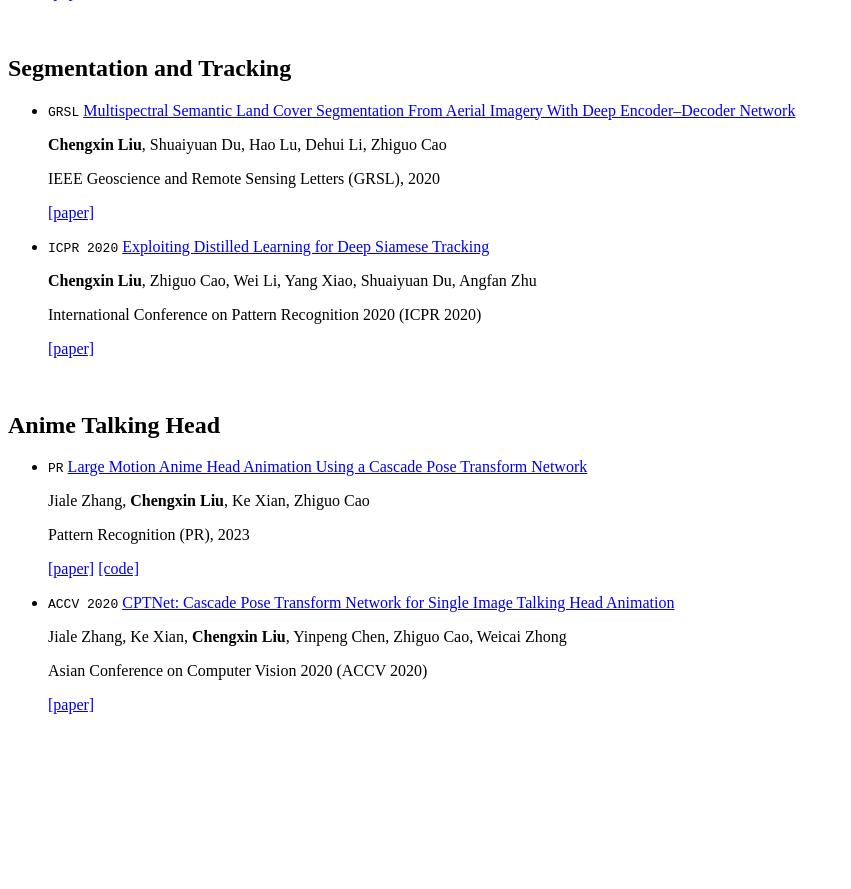
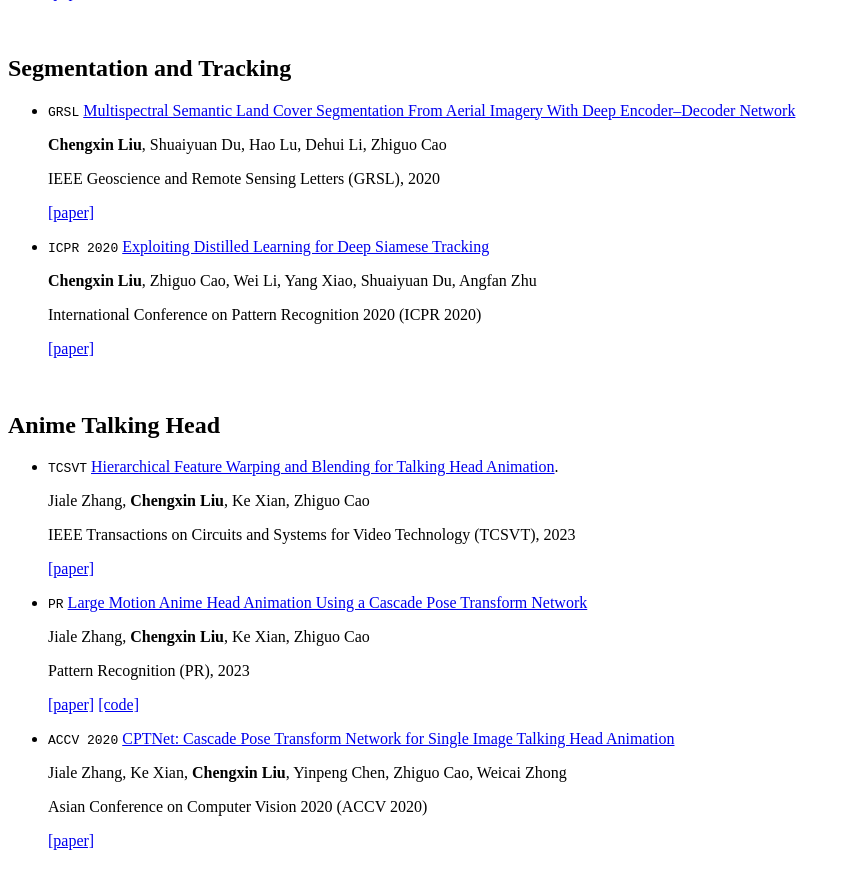
Before and after one commit to cxliu0/cxliu0.github.io, a Jekyll site: the page built from _pages/includes/pub.md, in a window 1280 px wide and 900 px high, scrolled down 1629 px. Shown: the top 889 px of the window, without its empty margins (0-851 px from the left). Built offline with Jekyll 4.4.1, drawn with Linux system fonts in a browser that asks for light colours; our own code applies the rules of GitHub Pages for plain Markdown files; before the commit the page ends 2393 px from its top, so only the background shows below that.

Commit message:
Update pub.md

```diff
--- a/_pages/includes/pub.md
+++ b/_pages/includes/pub.md
@@ -109,6 +109,14 @@
 <br />
 
 ## Anime Talking Head
+- ``TCSVT`` [Hierarchical Feature Warping and Blending for Talking Head Animation](https://ieeexplore.ieee.org/abstract/document/10464342).
+
+  Jiale Zhang, **Chengxin Liu**, Ke Xian, Zhiguo Cao
+
+  IEEE Transactions on Circuits and Systems for Video Technology (TCSVT), 2023
+
+  [[paper]](https://ieeexplore.ieee.org/abstract/document/10464342)
+
 - ``PR`` [Large Motion Anime Head Animation Using a Cascade Pose Transform Network](https://openaccess.thecvf.com/content/CVPR2022/papers/Shi_Represent_Compare_and_Learn_A_Similarity-Aware_Framework_for_Class-Agnostic_Counting_CVPR_2022_paper.pdf)
 
     Jiale Zhang, **Chengxin Liu**, Ke Xian, Zhiguo Cao
```
